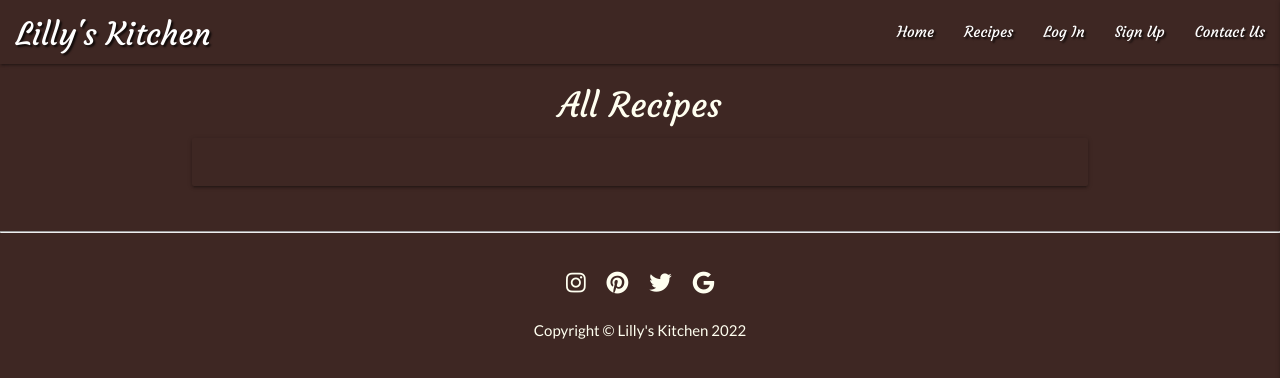
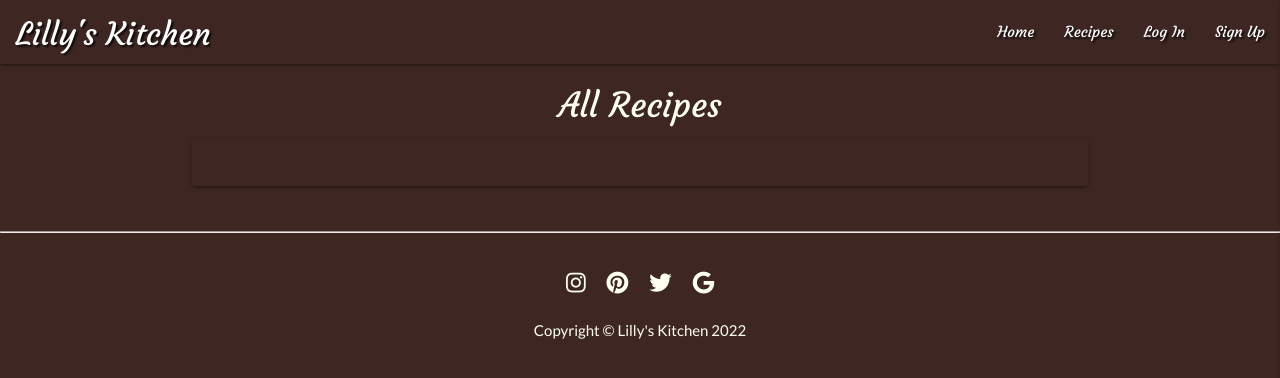
Before and after one commit to Code-Institute-Submissions/malikdobbs-lillys_kitchen_AprResub, a Flask app: page /recipes in a window 1280 px wide. Shown: the top 378 px of the page. Run offline with Flask 2, Linux system fonts and the light colour scheme; data that the repository does not hold is empty; some libraries are stand-ins or nearby versions.

Commit message:
Manage categories and contact us link removed from navigation bar

```diff
--- a/templates/base.html
+++ b/templates/base.html
@@ -26,12 +26,10 @@
 				{% if session.user %}
 					<li class="join-now"><a href="{{ url_for('profile', username=session['user']) }}">Profile</a></li>
 					<li class="join-now"><a href="{{ url_for('add_recipe')}}">Add Your Own Recipe</a></li>
-					<li class="join-now"><a href="#">Manage Categories</a></li>
 					<li class="join-now"><a href="{{ url_for('logout') }}">Log Out</a></li>
 				{% else %}
 					<li class="join-now"><a href="{{ url_for('login') }}">Log In</a></li>
 					<li class="join-now"><a href="{{ url_for('register') }}">Sign Up</a></li>
-					<li class="join-now"><a href="#">Contact Us</a></li>
 				{% endif %}
 				</ul>
 			</div>
@@ -44,12 +42,10 @@
 				{% if session.user %}
 					<li><a href="{{ url_for('profile', username=session['user']) }}">Profile</a></li>
 					<li><a href="{{ url_for('add_recipe') }}">Add Your Own Recipe</a></li>
-					<li><a href="#">Manage Categories</a></li>
 					<li><a href="{{ url_for('logout') }}">Log Out</a></li>
 				{% else %}
 					<li class="join-now"><a href="{{ url_for('login') }}">Log In</a></li>
 					<li><a href="{{ url_for('register') }}">Sign Up</a></li>
-					<li><a href="#">Contact Us</a></li>
 				{% endif %}
 				</ul>
 	</header>
```
